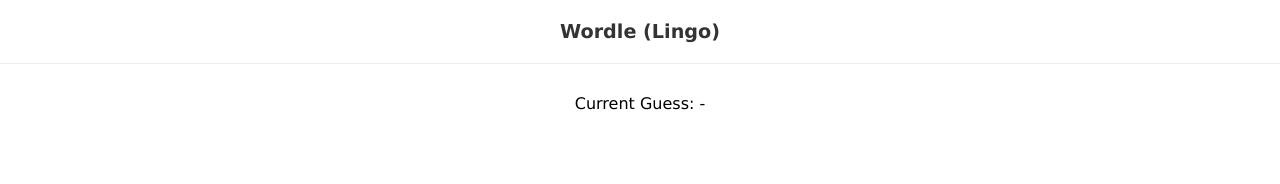
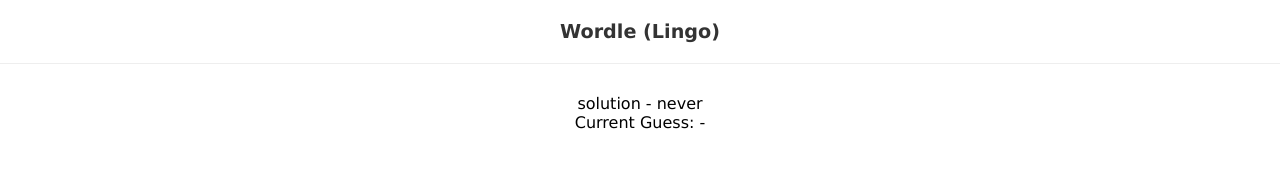
Before and after one commit to ZLouisMiguel/wordle-clone, a React (Vite) app: page / in a window 1280 px wide. Shown: the top 184 px of the page. Built offline with nearby package versions, Linux system fonts and the light colour scheme; data requests are answered from the project's data file.

Commit message:
Added solution viewing foreasier development and will be cleaned up later

```diff
--- a/src/components/Wordle.jsx
+++ b/src/components/Wordle.jsx
@@ -1,7 +1,7 @@
 import { useEffect } from "react";
 import useWordle from "../hooks/useWordle.js";
 
-const Wordle = ({solution}) => {
+const Wordle = ({ solution }) => {
   const { currentGuess, handleKeyUp } = useWordle(solution);
 
   useEffect(() => {
@@ -9,7 +9,12 @@
     return () => window.removeEventListener("keyup", handleKeyUp);
   }, [handleKeyUp]);
 
-  return <div>Current Guess: - {currentGuess}</div>;
+  return (
+    <>
+      <div>solution - {solution.word}</div>
+      <div>Current Guess: - {currentGuess}</div>
+    </>
+  );
 };
 
 export default Wordle;
```
